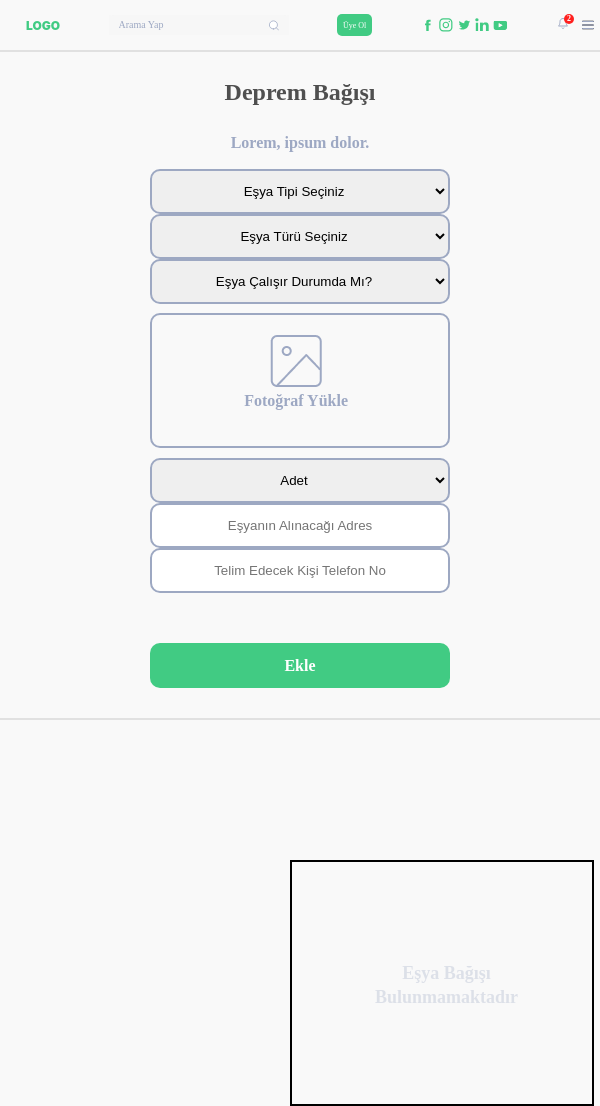
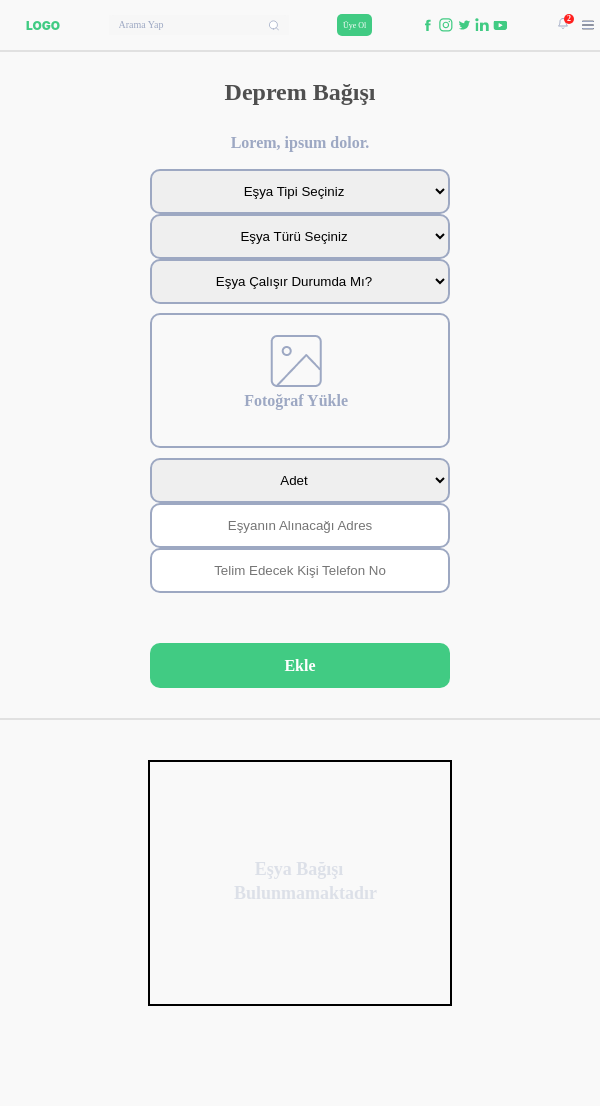
Before and after one commit to ercanakalar/izmir-inovasyon-assessment, a React (Create React App) app: page /dashboard/add-item in a window 600 px wide. After the commit the page ends 1006 px from the top, so only its background shows below. Built offline with nearby package versions, Linux system fonts and the light colour scheme.

Commit message:
responsive-done

```diff
--- a/src/features/dashboard/add-item/addItem.css
+++ b/src/features/dashboard/add-item/addItem.css
@@ -21,17 +21,19 @@
 .add-item-form {
   position: relative;
   display: flex;
-  left: 14%;
   flex-direction: column;
-  align-items: center;
+  align-items: end;
   justify-content: center;
   height: 100%;
-  padding: 20px;
+  padding: 20px 20px 0 0;
   width: 50%;
 }
 .add-item-select {
   display: flex;
   flex-direction: column;
+  justify-content: end;
+  align-items: baseline;
+  align-items: end;
 }
 .upload {
   font-size: 0px;
@@ -134,9 +136,10 @@
     display: inline;
   }
   .add-item-form {
-    left: 0;
-    width: 100%;
+    width: inherit;
+    height: 35%;
     padding: 0;
+    align-items: center;
   }
   .card-container {
     left: 14%;
@@ -156,8 +159,10 @@
     display: inline;
   }
   .add-item-form {
-    width: 0;
-    left: 50%;
+    width: inherit;
+    height: 35%;
+    padding: 0;
+    align-items: center;
   }
   .item-divider {
     top: 80px;
@@ -165,15 +170,7 @@
 }
 
 @media screen and (min-width: 900px) and (max-width: 1024px) {
-  .itemForm-box-container {
-    display: inline;
-  }
   .add-item-form {
-    width: 0;
-    left: 47%;
-    height: 35%;
-  }
-  .item-divider {
-    top: 120px;
+    padding: 20px 10px 0 0;
   }
 }
--- a/src/features/dashboard/add-item/item-card/itemCard.css
+++ b/src/features/dashboard/add-item/item-card/itemCard.css
@@ -2,14 +2,14 @@
   box-sizing: border-box;
 
   position: relative;
-  width: 300px;
-  left: 3%;
+  left: 2%;
 }
 .cards-scroll {
   overflow-y: scroll;
   scroll-behavior: smooth;
   max-height: fit-content;
-  height: 50%;
+  height: 43vh;
+  width: 300px;
 }
 .cards-scroll::-webkit-scrollbar {
   left: 10px;
@@ -89,11 +89,11 @@
   width: 300px;
 }
 .no-content-text {
-  position: relative;
+  position: absolute;
   height: 48px;
-  top: 81px;
-  width: 159px;
-  left: 25%;
+  top: 32%;
+  width: 130px;
+  left: 28%;
   font-family: "Izmir";
   font-style: normal;
   font-weight: 600;
@@ -105,40 +105,67 @@
 }
 @media screen and (max-width: 600px) {
   .item-card-container {
+    top: 120px;
     left: 0;
-    top: 70px;
-    width: 100%;
-    padding: 0 110px 0 110px;
+    position: relative;
+    display: flex;
+    justify-content: center;
+    align-items: center;
+    flex-direction: column;
   }
   .cards-scroll {
-    top: 84px;
     position: relative;
   }
   .card-send {
     position: relative;
     bottom: 0;
-    top: 96px;
   }
-  .card-scroll {
-    height: 68vh;
+  .cards-scroll {
+    height: 50vh;
   }
   .no-content-container {
-    position: relative;
-    top: 80px;
+    display: flex;
+  }
+  .no-content-text {
+    left: 28%;
   }
 }
 @media screen and (min-width: 600px) and (max-width: 900px) {
   .item-card-container {
-    top: 140px;
-    left: 30%;
+    top: 120px;
+    left: 0;
     position: relative;
-    width: 50%;
+    display: flex;
+    justify-content: center;
+    align-items: center;
+    flex-direction: column;
+  }
+  .card-send {
+    position: relative;
+  }
+  .cards-scroll {
+    height: 50vh;
+  }
+  .no-content-container {
+    display: flex;
+  }
+  .no-content-text {
+    left: 28%;
   }
 }
 @media screen and (min-width: 900px) and (max-width: 1024px) {
   .item-card-container {
+    display: flex;
     position: relative;
-    left: 30%;
-    top: 200px;
+    width: fit-content;
+    justify-content: flex-start;
+    flex-direction: column;
+  }
+  .card-send {
+    position: relative;
+  }
+
+  .no-content-container {
+    width: 250px;
   }
 }
```
